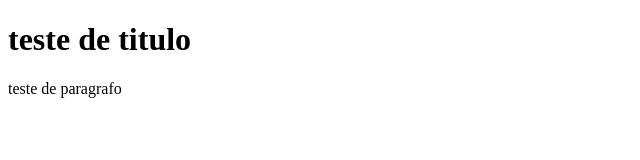
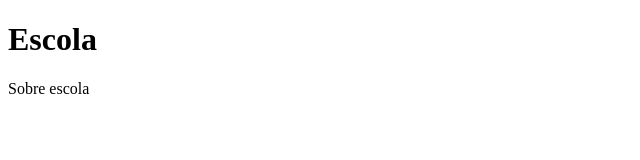
Before and after one commit to GGUIPA543/siteescola, a plain HTML site: page index.html in a window 1280 px wide. Shown: the whole page, without its empty margins (0-640 px from the left). Drawn offline with Linux system fonts and the light colour scheme.

Commit message:
Update index.html

```diff
--- a/index.html
+++ b/index.html
@@ -6,13 +6,9 @@
         <link rel="stylesheet" href="style.css">
     </head>
     <body>
-<h1>teste de titulo</h1>
+<h1>Escola</h1>
 
-
-<p>teste de paragrafo</p>
-
-
-
+<p>Sobre escola</p>
 
 
     </body>
```
